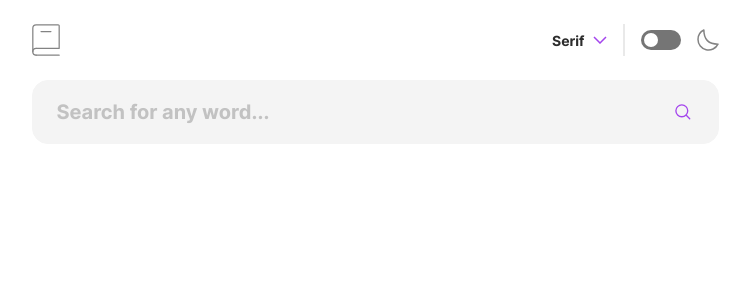
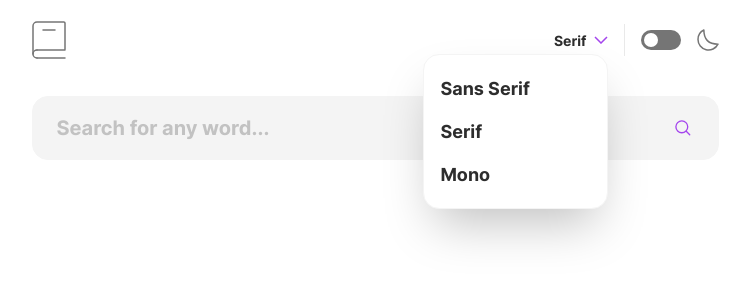
Before and after one commit to nikosetiawanp/dictionary-web-app, a React (Vite) app: page / in a window 1280 px wide. Both pictures are taken after a click on the button "Serif". Shown: the top 300 px of the page, without its empty margins (265-1014 px from the left). Built offline with nearby package versions, Linux system fonts and the light colour scheme.

Commit message:
add font selector dropdown

```diff
--- a/index.html
+++ b/index.html
@@ -1,12 +1,12 @@
 <!doctype html>
-<html lang="en" class="light">
+<html lang="en" class="">
   <head>
     <meta charset="UTF-8" />
     <link rel="icon" type="image/svg+xml" href="./src/assets/images/favicon-32x32.png" />
     <meta name="viewport" content="width=device-width, initial-scale=1.0" />
     <title>Dictionary Web App</title>
   </head>
-  <body class="flex justify-center w-screen h-full bg-background-light">
+  <body class="flex justify-center w-screen h-full bg-background-light dark:bg-background-dark">
     <div id="root"></div>
     <script type="module" src="/src/main.tsx"></script>
   </body>
--- a/src/App.css
+++ b/src/App.css
@@ -1,4 +1,5 @@
 @import "tailwindcss";
+@custom-variant dark (&:where(.dark, .dark *));
 
 @font-face {
   font-family: "Inter";
--- a/src/App.tsx
+++ b/src/App.tsx
@@ -26,8 +26,6 @@ function App() {
     fetch(API_BASE_URL + input)
       .then((res) => res.json())
       .then((result) => {
-        console.log(result);
-
         if (Array.isArray(result)) {
           setData(result);
           setSearchError(null);
@@ -47,7 +45,7 @@ function App() {
 
   return (
     // Container
-    <div className="flex flex-col gap-6 w-screen max-w-[735px] h-full p-6 pb-24">
+    <div className="flex flex-col gap-10 w-screen max-w-[735px] h-full p-6 pb-24">
       {/* Header */}
       <Header />
       {/* Search bar */}
--- a/src/components/FontSelector.tsx
+++ b/src/components/FontSelector.tsx
@@ -1,9 +1,55 @@
+import { useEffect, useRef, useState } from "react";
 import IconArrowDown from "../assets/images/icon-arrow-down.svg";
 
 export default function FontSelector() {
+  const [open, setOpen] = useState(false);
+  const dropdownRef = useRef<HTMLDivElement>(null);
+
+  useEffect(() => {
+    const handleClickOutside = (event: MouseEvent) => {
+      if (
+        dropdownRef.current &&
+        !dropdownRef.current.contains(event.target as Node)
+      ) {
+        setOpen(false);
+      }
+    };
+
+    document.addEventListener("mousedown", handleClickOutside);
+    return () => {
+      document.removeEventListener("mousedown", handleClickOutside);
+    };
+  }, []);
+
   return (
-    <button className="ml-auto flex items-center gap-2 text-[14px] font-bold text-primary-light hover:cursor-pointer">
-      Serif <img src={IconArrowDown} alt="icon-arrow-down" />
-    </button>
+    <div className="relative ml-auto">
+      <button
+        onClick={() => {
+          if (open) return;
+          setOpen(true);
+        }}
+        className=" flex items-center gap-2 text-[14px] font-bold text-primary-light dark:text-primary-dark hover:cursor-pointer"
+      >
+        Serif <img src={IconArrowDown} alt="icon-arrow-down" />
+      </button>
+
+      {open && (
+        <div
+          ref={dropdownRef}
+          className="flex flex-col absolute right-0 top-6 py-3 rounded-2xl border border-[#f4f4f4] dark:border-[#1f1f1f] bg-[#ffffff] dark:bg-[#1f1f1f] shadow-2xl dark:shadow-accent z-50 w-[185px]"
+        >
+          {["Sans Serif", "Serif", "Mono"].map((font, index) => (
+            <div
+              key={index}
+              className="flex px-4 py-2 rounded-sm hover:bg-[#e9e9e9] dark:hover:bg-[#2d2d2d] active:bg-[#e9e9e9] dark:active:bg-[#2d2d2d] hover:cursor-pointer"
+            >
+              <span className="text-[15px] md:text-[18px] font-bold text-primary-light dark:text-primary-dark">
+                {font}
+              </span>
+            </div>
+          ))}
+        </div>
+      )}
+    </div>
   );
 }
--- a/src/components/Header.tsx
+++ b/src/components/Header.tsx
@@ -1,4 +1,3 @@
-import Logo from "../assets/images/logo.svg";
 import FontSelector from "./FontSelector";
 import ToggleThemeSwitch from "./ToggleThemeSwitch";
 import VerticalLine from "./VerticalLine";
@@ -6,7 +5,25 @@ import VerticalLine from "./VerticalLine";
 export default function Header() {
   return (
     <div className="flex items-center gap-4 h-[32px]">
-      <img src={Logo} alt="logo" className="h-[32px] w-auto" />
+      {/* <img src={Logo} alt="logo" className="h-[32px] w-auto" /> */}
+      <svg
+        xmlns="http://www.w3.org/2000/svg"
+        width="34"
+        height="38"
+        viewBox="0 0 34 38"
+      >
+        <g
+          fill="none"
+          fill-rule="evenodd"
+          stroke="#757575"
+          stroke-linecap="round"
+          stroke-width="1.5"
+        >
+          <path d="M1 33V5a4 4 0 0 1 4-4h26.8A1.2 1.2 0 0 1 33 2.2v26.228M5 29h28M5 37h28" />
+          <path stroke-linejoin="round" d="M5 37a4 4 0 1 1 0-8" />
+          <path d="M11 9h12" />
+        </g>
+      </svg>
       {/* Font select */}
       <FontSelector />
       {/* Vertical line */}
--- a/src/components/HorizontalLine.tsx
+++ b/src/components/HorizontalLine.tsx
@@ -1,3 +1,5 @@
 export default function HorizontalLine() {
-  return <hr className="h-[1px] border-[#e9e9e9] w-full" />;
+  return (
+    <hr className="h-[1px] border-[#e9e9e9] dark:border-[#3a3a3a] w-full" />
+  );
 }
--- a/src/components/SearchBar.tsx
+++ b/src/components/SearchBar.tsx
@@ -50,12 +50,16 @@ export default function SearchBar(props: {
   }, []);
 
   return (
-    <form className="relative md:mb-4" ref={formRef}>
+    <form
+      onSubmit={(e) => e.preventDefault()}
+      className="relative md:mb-4"
+      ref={formRef}
+    >
       <input
         type="text"
-        className={`w-full bg-[#f4f4f4] border border-[#f4f4f4] ${
-          props.input && "border-accent"
-        } active:border-accent rounded-2xl h-[48px] md:h-[64px] font-bold text-[16px] md:text-[20px] placeholder:text-primary-light/25 px-6`}
+        className={`w-full bg-[#f4f4f4] dark:bg-[#1f1f1f] border border-[#f4f4f4] dark:border-[#1f1f1f] ${
+          props.input && "border-accent dark:border-accent"
+        } active:border-accent rounded-2xl h-[48px] md:h-[64px] font-bold text-[16px] md:text-[20px] text-primary-light dark:text-primary-dark placeholder:text-primary-light/25 dark:placeholder:text-[#fff]/25 px-6`}
         defaultValue={""}
         value={props.input}
         onChange={(e) => props.setInput(e.target.value)}
@@ -73,7 +77,7 @@ export default function SearchBar(props: {
       </div>
 
       {menuOpen && props.input !== "" && (
-        <div className="border border-[#f4f4f4] absolute top-14 md:top-18 w-full py-4 bg-[#ffffff] rounded-2xl shadow-lg flex flex-col gap-0">
+        <div className="border border-[#f4f4f4] dark:border-[#1f1f1f] absolute top-14 md:top-18 w-full py-4 bg-[#ffffff] dark:bg-[#1f1f1f] rounded-2xl shadow-lg dark:shadow-lg dark:shadow-accent flex flex-col gap-0">
           {props.searchError && (
             <div className="flex flex-col items-center gap-2 px-4 py-1 rounded-lg">
               <img
@@ -82,7 +86,7 @@ export default function SearchBar(props: {
                 alt="confused-icon"
               />
               <div className="flex flex-col gap-2">
-                <span className="text-[16px] md:text-[20px] font-bold text-center">
+                <span className="text-[16px] md:text-[20px] font-bold text-center text-primary-light dark:text-primary-dark">
                   {props.searchError?.title}
                 </span>
                 <p className="text-[15px] md:text-[18px] text-secondary-light text-center max-w-[425px]">
@@ -97,9 +101,9 @@ export default function SearchBar(props: {
               <div
                 key={index}
                 onClick={() => selectWord(data)}
-                className="flex items-center gap-4 hover:bg-[#e9e9e9] px-4 py-1 rounded-sm hover:cursor-pointer overflow-hidden"
+                className="flex items-center gap-4 hover:bg-[#e9e9e9] dark:hover:bg-[#2d2d2d] active:bg-[#e9e9e9] dark:active:bg-[#2d2d2d] px-4 py-1 rounded-sm hover:cursor-pointer overflow-hidden"
               >
-                <span className="text-[16px] md:text-[20px] font-bold">
+                <span className="text-[16px] md:text-[20px] font-bold text-primary-light dark:text-primary-dark">
                   {data.word}
                 </span>
                 <p className="text-[15px] md:text-[18px] text-secondary-light whitespace-nowrap">
--- a/src/components/ToggleThemeSwitch.tsx
+++ b/src/components/ToggleThemeSwitch.tsx
@@ -1,12 +1,55 @@
-import IconMoon from "../assets/images/icon-moon.svg";
+import { useEffect, useState } from "react";
 
 export default function ToggleThemeSwitch() {
+  const [theme, setTheme] = useState<"light" | "dark">(() => {
+    const savedTheme = localStorage.getItem("theme");
+    return savedTheme === "dark" ? "dark" : "light";
+  });
+
+  const toggleTheme = () => {
+    if (theme === "dark") {
+      setTheme("light");
+      document.documentElement.classList.remove("dark");
+      localStorage.setItem("theme", "light");
+    } else {
+      setTheme("dark");
+      document.documentElement.classList.add("dark");
+      localStorage.setItem("theme", "dark");
+    }
+  };
+
+  useEffect(() => {
+    document.documentElement.classList.toggle("dark", theme === "dark");
+  }, []);
+
   return (
     <div className="flex items-center gap-4">
-      <div className="flex items-center p-[3px] rounded-full bg-secondary-light w-[40px] h-[20px]">
+      <div
+        className={` ${
+          theme == "dark"
+            ? "bg-accent justify-end"
+            : "bg-secondary-light justify-start"
+        } flex items-center p-[3px] rounded-full  w-[40px] h-[20px] hover:cursor-pointer`}
+        onClick={() => toggleTheme()}
+      >
         <div className="w-[14px] h-[14px] bg-[#ffffff] rounded-full"></div>
       </div>
-      <img src={IconMoon} alt="icon-moon" />
+      {/* Moon icon */}
+      <svg
+        xmlns="http://www.w3.org/2000/svg"
+        width="22"
+        height="22"
+        viewBox="0 0 22 22"
+      >
+        <path
+          fill="none"
+          stroke={theme == "dark" ? "#a445ed" : "#757575"}
+          stroke-linecap="round"
+          stroke-linejoin="round"
+          stroke-width="1.5"
+          d="M1 10.449a10.544 10.544 0 0 0 19.993 4.686C11.544 15.135 6.858 10.448 6.858 1A10.545 10.545 0 0 0 1 10.449Z"
+        />
+      </svg>
     </div>
   );
 }
--- a/src/components/VerticalLine.tsx
+++ b/src/components/VerticalLine.tsx
@@ -1,5 +1,5 @@
 export default function VerticalLine() {
   return (
-    <div className="flex w-[0.5px] h-full border border-border-light bg-border-light"></div>
+    <div className="flex w-[0.1px] h-full border-border-light bg-border-light"></div>
   );
 }
```
Also changed, not shown: src/components/WordDetails.tsx (+26 -9 lines).
